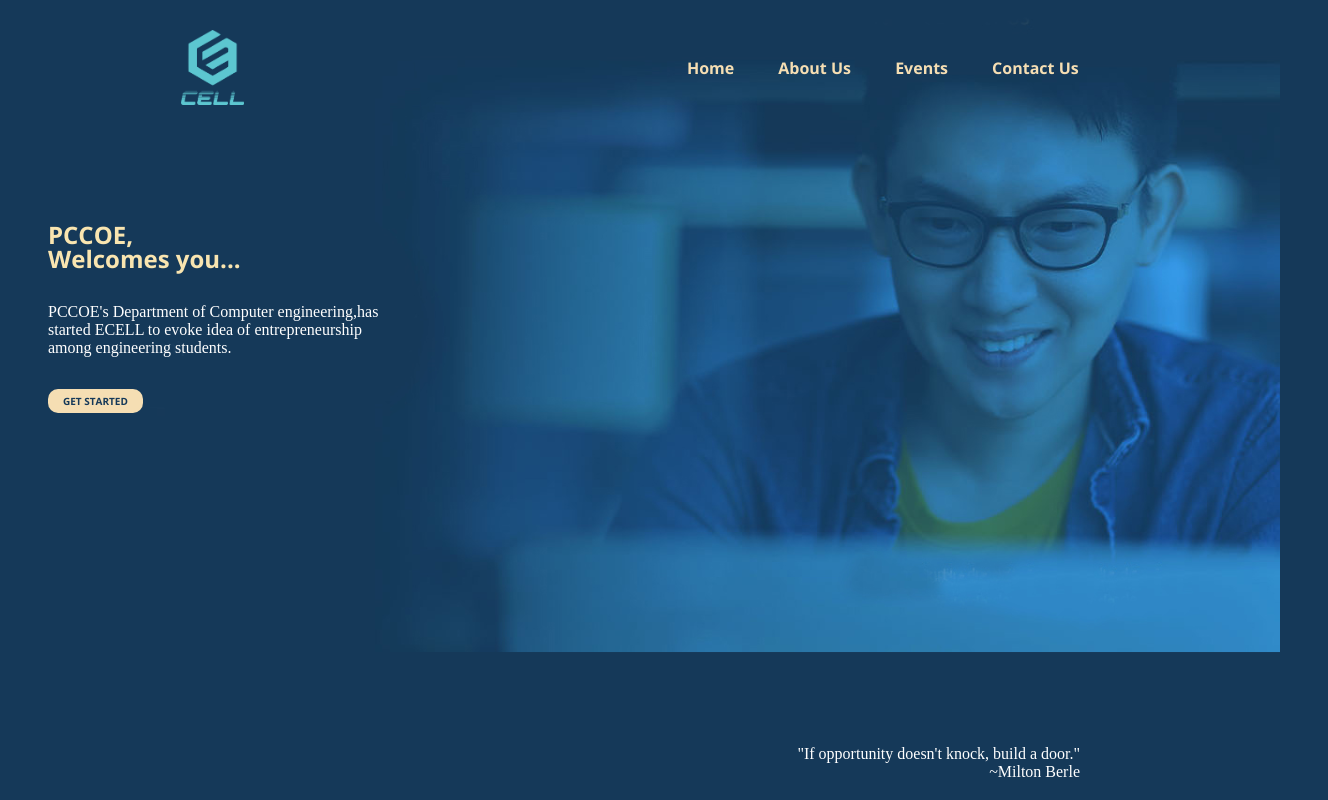
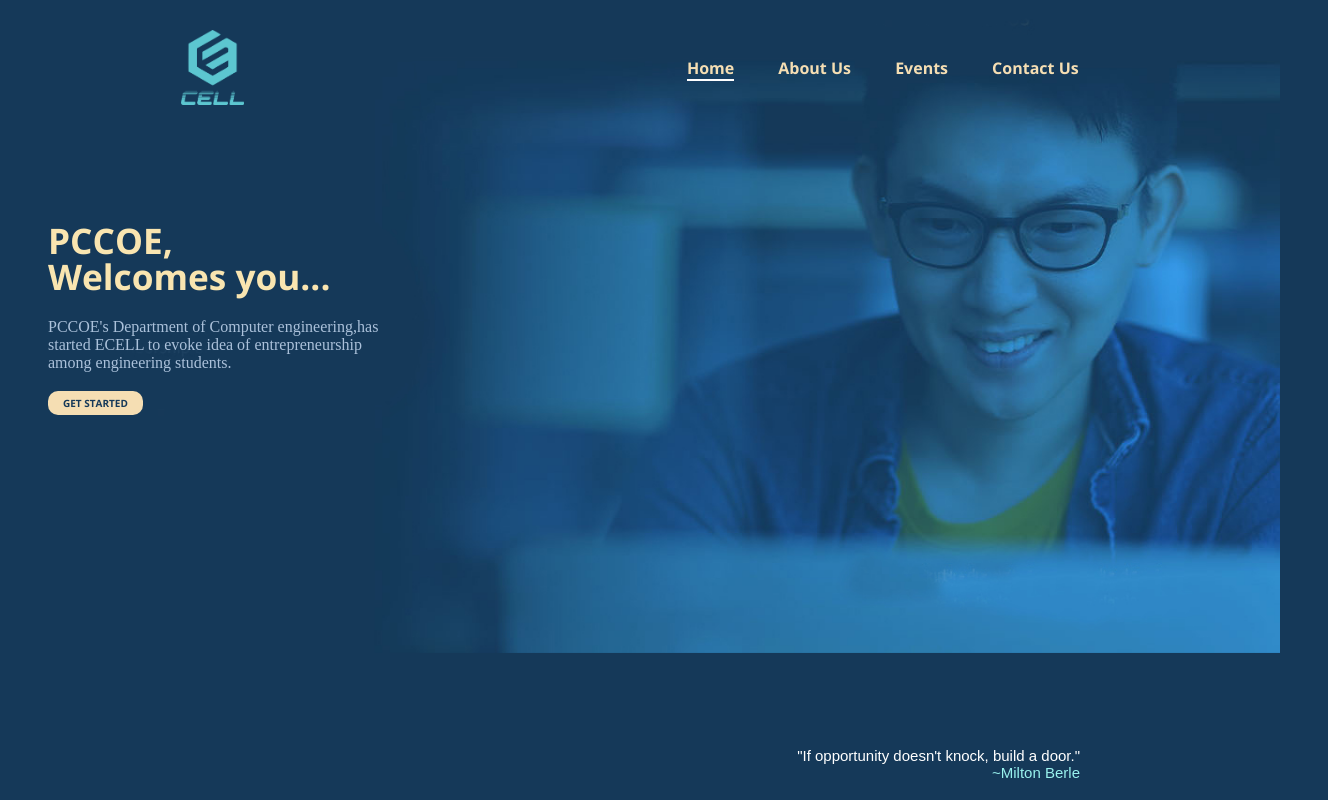
Before and after one commit to BAHETIHARSH/E-CELL, a plain HTML site: page index.html in a window 1280 px wide. Shown: the whole page, 1328 px wide, since content can reach past the window. Drawn offline with nearby package versions, Linux system fonts and the light colour scheme.

Commit message:
Update style,css

```diff
--- a/style.css
+++ b/style.css
@@ -45,7 +45,9 @@ header{
     /* transition: all 0.3s ease 0s; */
     /* padding-bottom:5 px ; */
 }
-
+.nav_links li a.active{
+    border-bottom: 2px solid #ffff;
+}
 .nav_links li a:hover{
     border-bottom: 2px solid #ffff;
 }
@@ -74,18 +76,18 @@ header{
     margin-left: 3rem;
 }
 .main_left h1{
-    width: 80 rem;
-    font-size: 1.5rem;
-    line-height:1.5rem;
+    width: 80rem;
+    font-size: 2.2rem;
+    line-height:2.2rem;
     font-family: 'Open Sans', sans-serif;
     font-weight: 700;
-    margin: 5rem 0  2rem  0;
+    margin: 5rem 0  1.5rem  0;
     color: #f9e5b0;
 }
 .main_left p{
     width: 340px;
-    color: white;
-    margin-bottom: 2rem;
+    color: #abc1da;
+    margin-bottom: 1.2rem;
 }
 .main_left a{
     color: #153959;
@@ -113,6 +115,12 @@ header{
     bottom: 19px;
     right: 100px;
     position: absolute;
+    font-family: 'arial', sans-serif;
+    font-size: 15px;
+
+}
+.main_right p span{
+    color:#99f2ee;
 }
 .main_right img{
     width: 100%;
```
